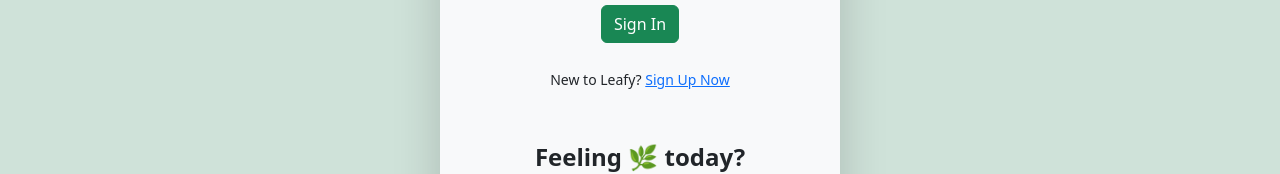
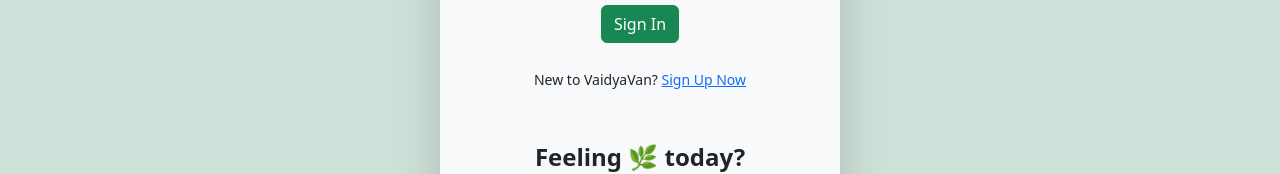
Before and after one commit to redfyel/vaidyavan-sih-project, a React (Vite) app in the folder client/: page /login in a window 1280 px wide. Shown: the part 551-725 px from the top of the page. Built offline with nearby package versions, Linux system fonts and the light colour scheme.

Commit message:
Update Login.jsx

```diff
--- a/client/src/components/login/Login.jsx
+++ b/client/src/components/login/Login.jsx
@@ -155,7 +155,7 @@
         {/* Signup Link */}
         <div className="text-center mt-4">
           <small>
-            New to Leafy?{' '}
+            New to VaidyaVan?{' '}
             <Link className="text-primary" to="/signup" aria-label="Sign Up">
               Sign Up Now
             </Link>
```
